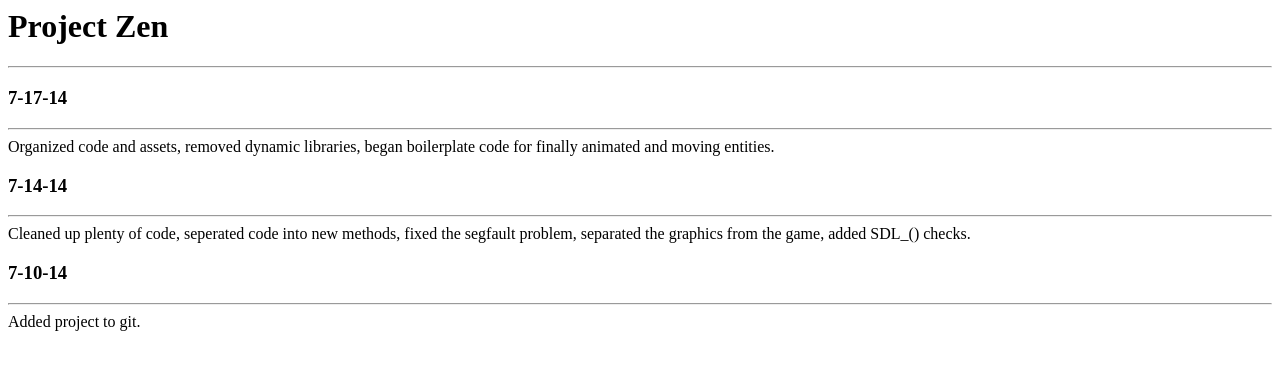
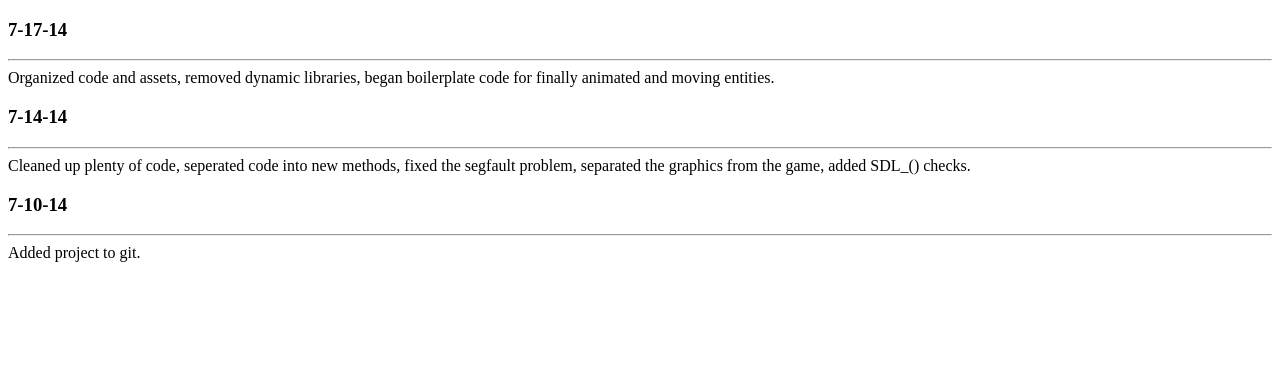
Before and after one commit to megan-rm/project-zen, a plain HTML site: page index.html in a window 1280 px wide. Drawn offline with Linux system fonts and the light colour scheme.

Commit message:
Update index.html
something something, new standard of html, something.

```diff
--- a/index.html
+++ b/index.html
@@ -1,12 +1,13 @@
-<html>
+<!doctype html>
+  <html lang="en">
   <head>
+    <meta charset="utf-8"/>
     <title>Project Zen</title>
   </head>
 <body>
-<h1>Project Zen</h1>
-<hr>
-
-
+  <header></header>
+  <nav></nav>
+  <section>
     <h3>7-17-14</h3>
     <hr>
     Organized code and assets, removed dynamic libraries, began boilerplate code for finally animated and moving entities.
@@ -18,5 +19,7 @@ Cleaned up plenty of code, seperated code into new methods, fixed the segfault p
     <h3>7-10-14</h3>
     <hr>
     Added project to git.
+  </section>
+  <footer></footer>
 </body>
 </html>
```
Lines whose indentation alone changed are shown as unchanged.
